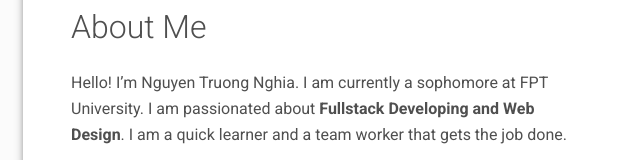
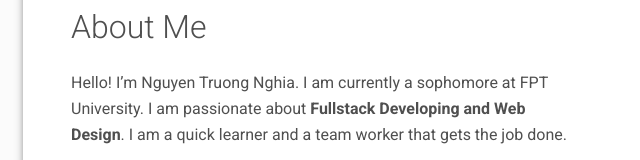
Before and after one commit to emnghiaproplayers/CV, a plain HTML site: page index.html in a window 1280 px wide. Shown: the part 700-860 px from the top of the page, 59-699 px from the left. Drawn offline with Linux system fonts and the light colour scheme.

Commit message:
Update index.html

```diff
--- a/index.html
+++ b/index.html
@@ -87,7 +87,7 @@
       <div class="row">
         <div class="col-md-6">
           <h2 class="h2 fw-light mb-4">About Me</h2>
-          <p>Hello! I’m Nguyen Truong Nghia. I am currently a sophomore at FPT University. I am passionated about <strong>Fullstack Developing and Web Design</strong>. I am a quick learner and a team worker that gets the job done.</p>
+          <p>Hello! I’m Nguyen Truong Nghia. I am currently a sophomore at FPT University. I am passionate about <strong>Fullstack Developing and Web Design</strong>. I am a quick learner and a team worker that gets the job done.</p>
           <p>I can cope with high-pressure atmosphere and finish the deadline on time so I'm really confident for a position in <strong>developing team</strong>.Moreover, with my communicating and social skills, I'm also interested in <strong>Testing and BA.</strong> </p>
           <p>Despite being lack of experience, I will try my best in my job.</p>
         </div>
```
